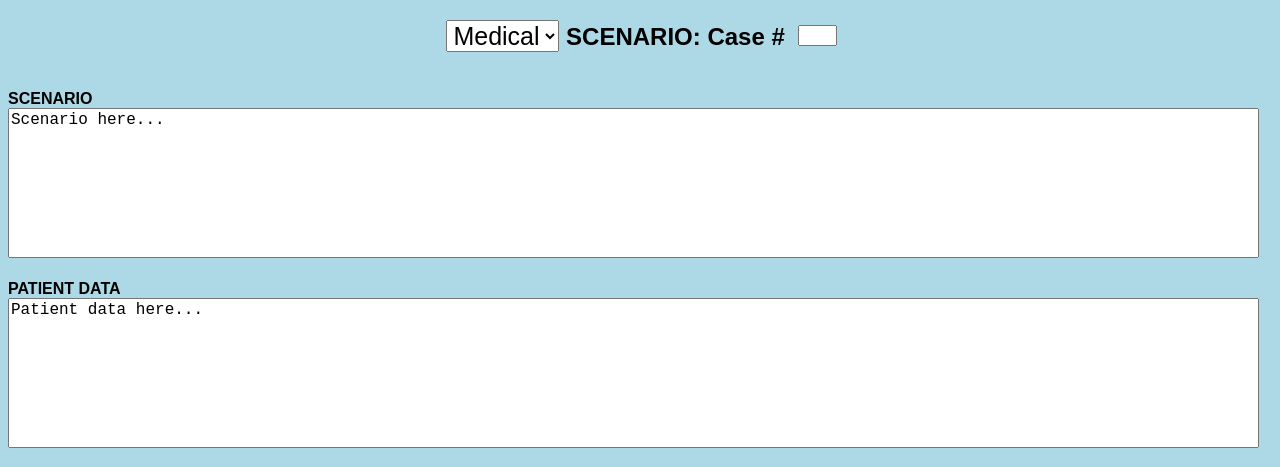
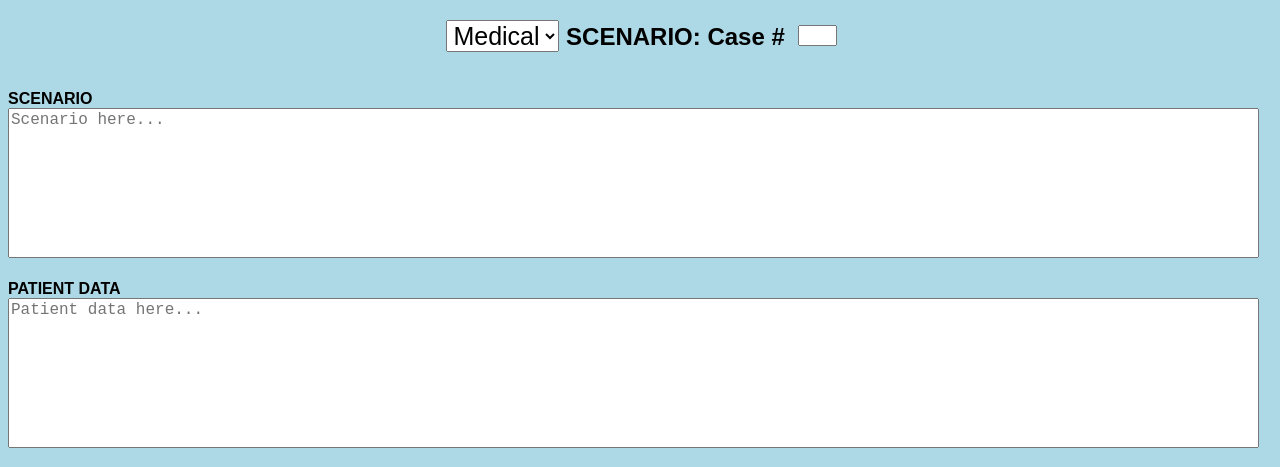
Before and after one commit to boston1998/JavaMedTestGen, a website: page Teacher/html/teacher.html in a window 1280 px wide. Shown: the top 467 px of the page. Drawn offline with Linux system fonts and the light colour scheme.

Commit message:
Made placeholder text
Changed scenario and patient data to be a placeholder instead of having
text. Basically, the text is removed when stuff is typed.

```diff
--- a/Teacher/html/teacher.html
+++ b/Teacher/html/teacher.html
@@ -25,9 +25,9 @@ is to be stored in the test file-->
 		<br>
 		<b>SCENARIO</b><br>
 		<!--lare text field for input-->
-		<textarea id = "scenario">Scenario here...</textarea><br><br>
+		<textarea id = "scenario" placeholder="Scenario here..."></textarea><br><br>
 		<b>PATIENT DATA</b><br>
-		<textarea id = "patientData">Patient data here...</textarea><br><br>
+		<textarea id = "patientData" placeholder="Patient data here..."></textarea><br><br>
 		<!--smaller text input fields for less demanding responses-->
 		<b>LITE THREAT:</b><br>
 		<input type = "text", id = "lifeThreat"></input><br><br>
```
